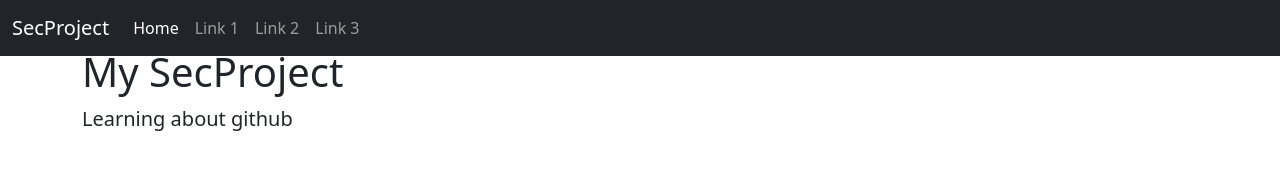
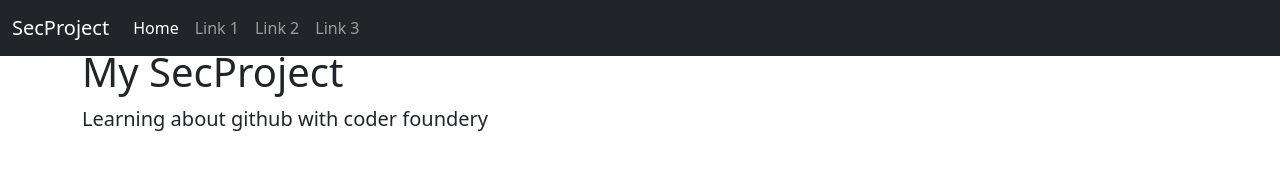
Before and after one commit to DENRIG777/SecProject., a plain HTML site: page js/index.html in a window 1280 px wide. Drawn offline with nearby package versions, Linux system fonts and the light colour scheme.

Commit message:
added tab

```diff
--- a/js/index.html
+++ b/js/index.html
@@ -11,7 +11,7 @@
     <link href="https://cdn.jsdelivr.net/npm/bootstrap@5.0.2/dist/css/bootstrap.min.css" rel="stylesheet"
         integrity="sha384-EVSTQN3/azprG1Anm3QDgpJLIm9Nao0Yz1ztcQTwFspd3yD65VohhpuuCOmLASjC" crossorigin="anonymous">
 
-<link href="css\site.css" rel="stylesheet">
+    <link href="css\site.css" rel="stylesheet">
 </head>
 
 <body>
@@ -45,8 +45,8 @@
 <main class="flex-shrink-0">
    <div class="container">
        <h1 class="mt-5">My SecProject</h1>
-       <p class="lead">Learning about github</p>
-   </div>
+       <p class="lead">Learning about github with coder foundery</p>
+    </div>
  </main>
     <!-- Bootstrap JS -->
     <script src="https://cdn.jsdelivr.net/npm/@popperjs/core@2.9.2/dist/umd/popper.min.js"
```
